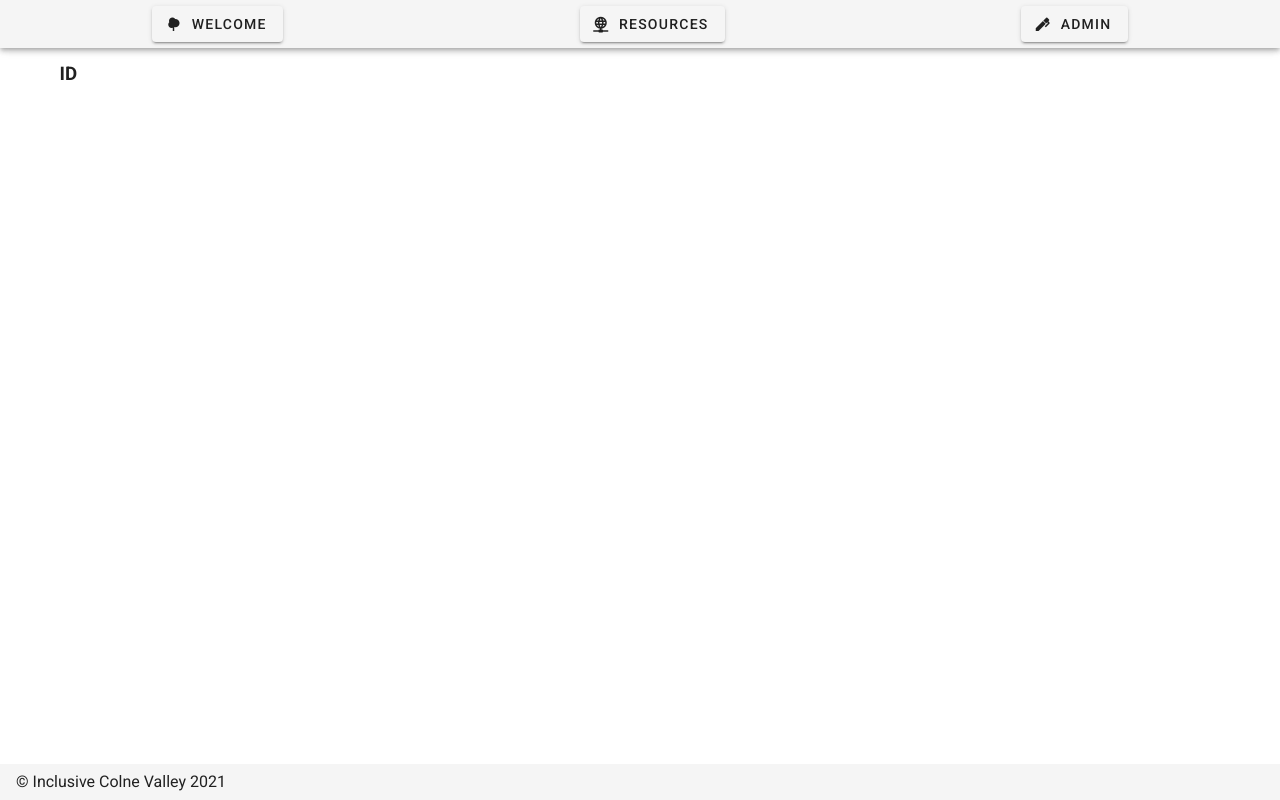
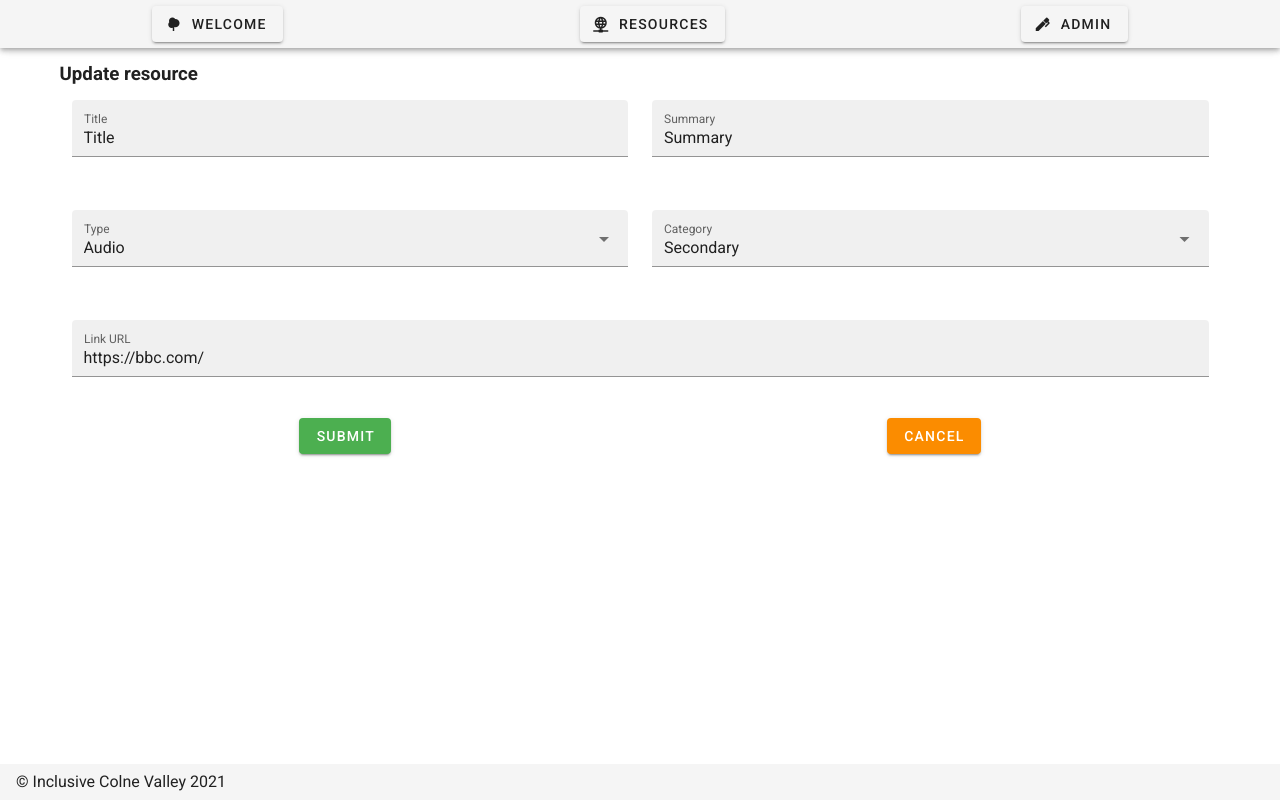
Before and after one commit to chesh74uk/icv-resource, a Nuxt app: page /admin/1 in a window 1280 px wide. Built offline with nearby package versions, Linux system fonts and the light colour scheme.

Commit message:
added edit pages

```diff
--- /dev/null
+++ b/components/Admin/AdminResourceForm.vue
@@ -0,0 +1,131 @@
+<template>
+  <v-form @submit.prevent="onSave">
+    <v-container>
+      <v-row>
+        <h3>{{ title }}</h3>
+      </v-row>
+      <v-row>
+        <v-col
+          cols="12"
+          sm="6"
+        >
+          <v-text-field
+            v-model="editedResource.title"
+            label="Title"
+            filled
+          />
+        </v-col>
+        <v-col
+          cols="12"
+          sm="6"
+        >
+          <v-text-field
+            v-model="editedResource.summary"
+            label="Summary"
+            filled
+          />
+        </v-col>
+      </v-row>
+      <v-row>
+        <v-col
+          cols="12"
+          sm="6"
+        >
+          <v-select
+            v-model="editedResource.type"
+            :items="types"
+            filled
+            label="Type"
+          />
+        </v-col>
+        <v-col
+          cols="12"
+          sm="6"
+        >
+          <v-select
+            v-model="editedResource.category"
+            :items="categories"
+            filled
+            label="Category"
+          />
+        </v-col>
+      </v-row>
+      <v-row>
+        <v-col
+          cols="12"
+        >
+          <v-text-field
+            v-model="editedResource.link"
+            label="Link URL"
+            filled
+          />
+        </v-col>
+      </v-row>
+      <v-row
+        justify="space-around"
+      >
+        <v-btn
+          type="submit"
+          color="success"
+          class="mr-4"
+        >
+          Submit
+        </v-btn>
+
+        <v-btn
+          color="warning"
+          @click="onCancel"
+        >
+          Cancel
+        </v-btn>
+      </v-row>
+    </v-container>
+  </v-form>
+</template>
+
+<script>
+export default {
+  name: 'AdminResourceForm',
+  props: {
+    title: {
+      type: String,
+      required: false,
+      default: 'Resource form'
+    },
+    // eslint-disable-next-line vue/require-default-prop
+    resource: {
+      type: Object,
+      required: false
+    }
+  },
+  data () {
+    return {
+      types: ['Audio', 'Video', 'Text'],
+      categories: ['Key Stage 1', 'Key Stage 2', 'Secondary', 'Parents', 'Teachers'],
+      editedResource: this.resource
+        ? { ...this.resource }
+        : {
+            title: '',
+            summary: '',
+            type: '',
+            category: '',
+            link: ''
+          }
+    }
+  },
+  methods: {
+    onSave () {
+      // Save the post
+      console.log(this.editedResource)
+    },
+    onCancel () {
+      // navigate back
+      this.$router.push('/admin')
+    }
+  }
+}
+</script>
+
+<style scoped>
+
+</style>
--- a/components/Resources/ResourceCard.vue
+++ b/components/Resources/ResourceCard.vue
@@ -32,6 +32,8 @@
                 <v-card-subtitle v-text="summary" />
 
                 <v-card-actions>
+                  <v-row>
+                    <v-col>
                       <v-btn
                         :href="link"
                         target="_blank"
@@ -42,6 +44,23 @@
                       >
                         View
                       </v-btn>
+                    </v-col>
+                    <v-col v-if="!isAdmin">
+                      <v-btn
+                        :href="resourceLink"
+                        tile
+                        color="success"
+                        class="ml-2 mt-5"
+                        rounded
+                        small
+                      >
+                        <v-icon left>
+                          mdi-pencil
+                        </v-icon>
+                        Edit
+                      </v-btn>
+                    </v-col>
+                  </v-row>
                 </v-card-actions>
               </div>
 
@@ -67,6 +86,10 @@ export default {
   props: {
     id: {
       type: String,
+      required: true
+    },
+    isAdmin: {
+      type: Boolean,
       required: true
     },
     color: {
@@ -100,6 +123,11 @@ export default {
       type: String,
       required: true
     }
+  },
+  computed: {
+    resourceLink () {
+      return '/admin/' + this.id
+    }
   }
 }
 </script>
--- a/pages/admin/_resourceId/index.vue
+++ b/pages/admin/_resourceId/index.vue
@@ -1,10 +1,26 @@
 <template>
-  <h3>ID</h3>
+  <admin-resource-form
+    title="Update resource"
+    :resource="loadedResource"
+  />
 </template>
 
 <script>
+import AdminResourceForm from '@/components/Admin/AdminResourceForm'
 export default {
-  name: 'ResourceId'
+  name: 'ResourceId',
+  components: { AdminResourceForm },
+  data () {
+    return {
+      loadedResource: {
+        title: 'Title',
+        summary: 'Summary',
+        type: 'Audio',
+        category: 'Secondary',
+        link: 'https://bbc.com/'
+      }
+    }
+  }
 }
 </script>
 
--- a/pages/admin/new-resource/index.vue
+++ b/pages/admin/new-resource/index.vue
@@ -1,113 +1,14 @@
 <template>
-  <v-form @submit.prevent="onSave">
-    <v-container>
-      <v-row>
-        <h3>New resource</h3>
-      </v-row>
-      <v-row>
-        <v-col
-          cols="12"
-          sm="6"
-        >
-          <v-text-field
-            v-model="editedResource.title"
-            label="Title"
-            filled
-          />
-        </v-col>
-        <v-col
-          cols="12"
-          sm="6"
-        >
-          <v-text-field
-            v-model="editedResource.summary"
-            label="Summary"
-            filled
-          />
-        </v-col>
-      </v-row>
-      <v-row>
-        <v-col
-          cols="12"
-          sm="6"
-        >
-          <v-select
-            v-model="editedResource.type"
-            :items="types"
-            filled
-            label="Type"
-          />
-        </v-col>
-        <v-col
-          cols="12"
-          sm="6"
-        >
-          <v-select
-            v-model="editedResource.category"
-            :items="categories"
-            filled
-            label="Category"
-          />
-        </v-col>
-      </v-row>
-      <v-row>
-        <v-col
-          cols="12"
-        >
-          <v-text-field
-            label="Link URL"
-            filled
-          />
-        </v-col>
-      </v-row>
-      <v-row
-        justify="space-around"
-      >
-        <v-btn
-          type="submit"
-          color="success"
-          class="mr-4"
-        >
-          Submit
-        </v-btn>
-
-        <v-btn
-          color="warning"
-          @click="onCancel"
-        >
-          Cancel
-        </v-btn>
-      </v-row>
-    </v-container>
-  </v-form>
+  <admin-resource-form
+    title="New resource"
+  />
 </template>
 
 <script>
+import AdminResourceForm from '@/components/Admin/AdminResourceForm'
 export default {
   name: 'NewResource',
-  data () {
-    return {
-      types: ['Audio', 'Video', 'Text'],
-      categories: ['Key Stage 1', 'Key Stage 2', 'Secondary', 'Parents', 'Teachers'],
-      editedResource: {
-        title: '',
-        summary: '',
-        type: '',
-        category: '',
-        link: ''
-      }
-    }
-  },
-  methods: {
-    onSave () {
-      // Save the post
-      console.log(this.editedResource)
-    },
-    onCancel () {
-      // navigate back
-      this.$router.push('/admin')
-    }
-  }
+  components: { AdminResourceForm }
 }
 </script>
 
--- a/pages/resources/index.vue
+++ b/pages/resources/index.vue
@@ -2,6 +2,7 @@
   <div>
     <ResourceCard
       id="1"
+      :is-admin="isAdmin"
       color="#1F7087"
       img="https://cdn.vuetifyjs.com/images/cards/foster.jpg"
       link="https://www.theguardian.com/uk-news/2021/jul/30/the-links-between-welsh-slate-and-slavery?CMP=Share_iOSApp_Other"
@@ -12,6 +13,7 @@
     />
     <ResourceCard
       id="2"
+      :is-admin="isAdmin"
       color="#1F7087"
       img="https://cdn.vuetifyjs.com/images/cards/foster.jpg"
       link="https://www.bbc.co.uk/sounds/play/p01w66tg"
@@ -28,7 +30,13 @@ import ResourceCard from '@/components/Resources/ResourceCard'
 
 export default {
   name: 'Index',
-  components: { ResourceCard }
+  components: { ResourceCard },
+  props: {
+    isAdmin: {
+      type: Boolean,
+      default: false
+    }
+  }
 }
 </script>
 
```
Lines whose indentation alone changed are shown as unchanged.
